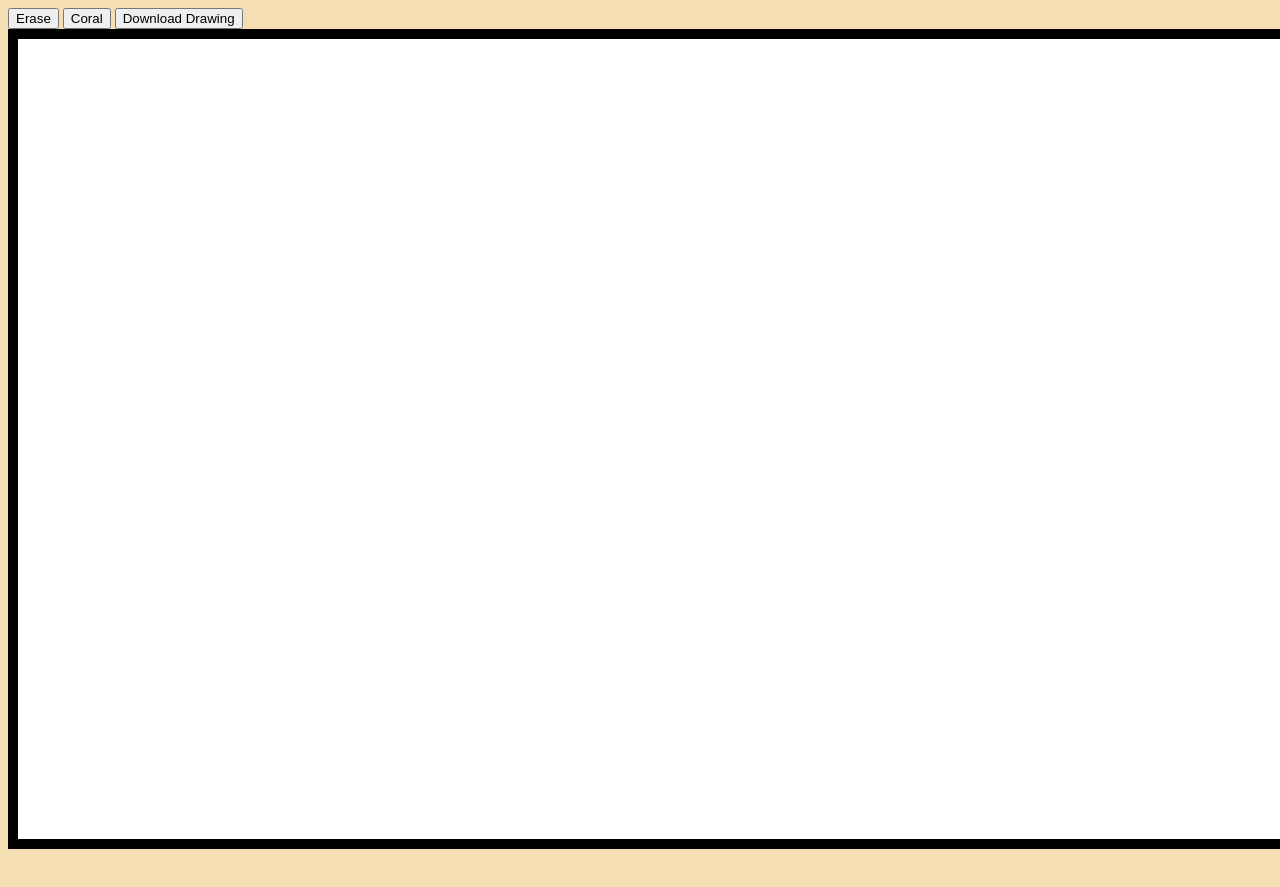
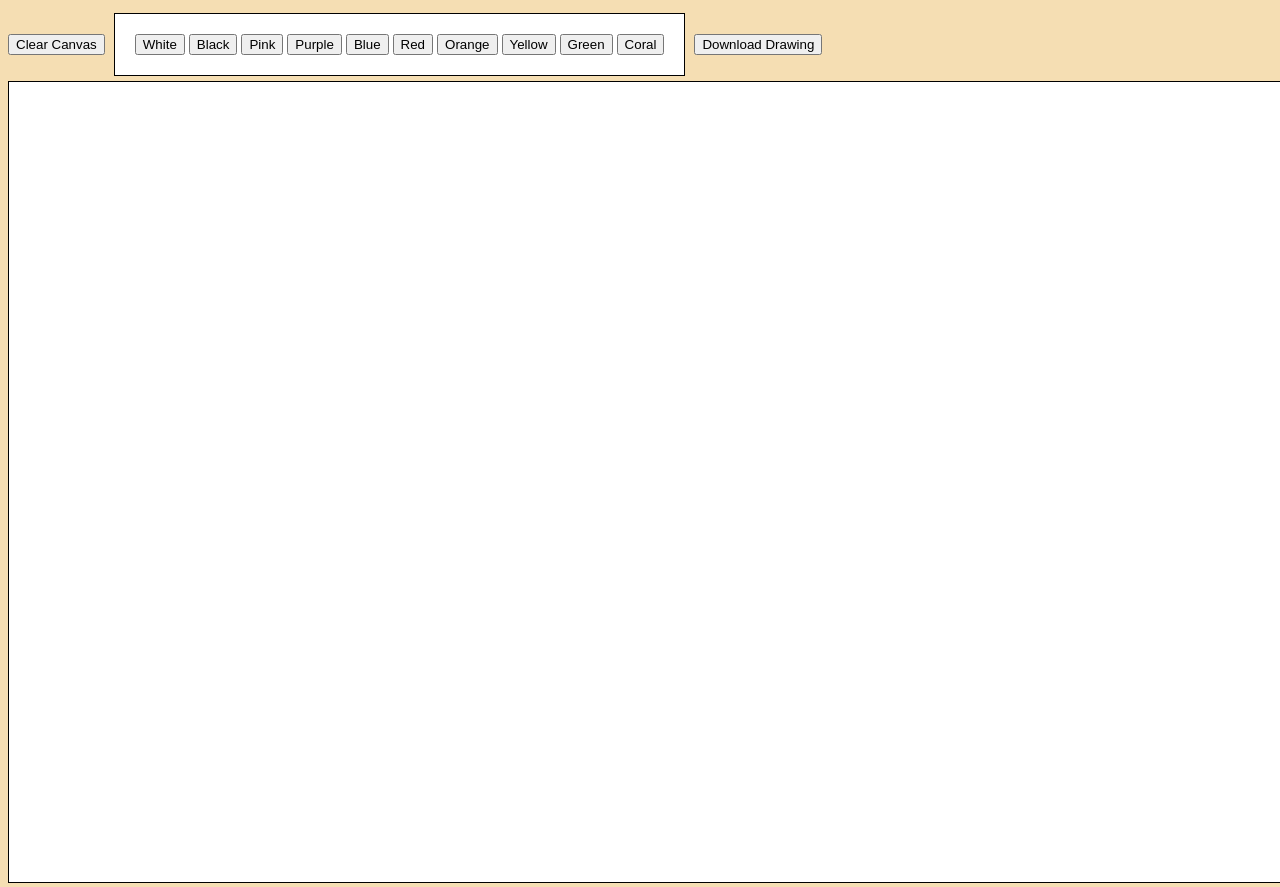
Before and after one commit to kateyeager/pictionary-game, a plain HTML site: page index.html in a window 1280 px wide. Before the commit the page ends 853 px from the top, so only its background shows below. Drawn offline with nearby package versions, Linux system fonts and the light colour scheme.

Commit message:
adding additional colors/buttons

```diff
--- a/index.html
+++ b/index.html
@@ -2,14 +2,26 @@
 <html lang="en" >
 <head>
   <meta charset="UTF-8">
-  <title>CodePen - Pictionary Game</title>
+  <title>Super Simple Pictionary Game</title>
   <link rel="stylesheet" href="./style.css">
 
 </head>
 <body>
 <!-- partial:index.partial.html -->
-<button id="erase">Erase</button>
-<button id="coral">Coral</button>
+<button id="erase">Clear Canvas</button>
+<!-- Colors Palette/buttons -->
+<div class="colors">
+  <button id="white">White</button>
+  <button id="black">Black</button>
+  <button id="pink">Pink</button>
+  <button id="purple">Purple</button>
+  <button id="blue">Blue</button>
+  <button id="red">Red</button>
+  <button id="orange">Orange</button>
+  <button id="yellow">Yellow</button>
+  <button id="green">Green</button>
+  <button id="coral">Coral</button>
+  </div>
 <button id="download">Download Drawing</button>
 
 <!-- <canvas width=600 height=300></canvas> -->
--- a/script.js
+++ b/script.js
@@ -63,18 +63,75 @@ canvas.addEventListener("mouseup", function(e) {
 });
 
 // Get buttons
+const blackButton = document.querySelector("#black");
+const whiteButton = document.querySelector('#white');
+const coralButton = document.querySelector('#coral');
+const redButton = document.querySelector('#red');
+const orangeButton = document.querySelector('#orange');
+const yellowButton = document.querySelector('#yellow');
+const greenButton = document.querySelector('#green');
+const blueButton = document.querySelector('#blue');
+const purpleButton = document.querySelector('#purple');
+const pinkButton = document.querySelector('#pink');
 const clearButton = document.querySelector('#erase');
-const coralButton = document.querySelector('#coral');
+
 
 // Erase
 clearButton.addEventListener('click', () => {
     ctx.clearRect(0, 0, canvas.width, canvas.height);
 });
 
+// Change color to black
+blackButton.addEventListener('click', () => {
+    ctx.strokeStyle = '#161a1d';
+} );
+
+// Change color to white
+whiteButton.addEventListener('click', () => {
+    ctx.strokeStyle = 'white';
+} );
+
 // Change color to Coral
 coralButton.addEventListener('click', () => {
   ctx.strokeStyle = '#FF7F50';
 });
+
+// Change color to red
+redButton.addEventListener('click', () => {
+  ctx.strokeStyle = '#ff0c2c';
+});
+
+// Change color to orange
+orangeButton.addEventListener('click', () => {
+  ctx.strokeStyle = '#F58e16';
+});
+
+// Change color to yellow
+yellowButton.addEventListener('click', () => {
+  ctx.strokeStyle = '#FFFF00';
+});
+
+// Change color to green
+greenButton.addEventListener('click', () => {
+  ctx.strokeStyle = '#29ca40';
+});
+
+// Change color to blue
+blueButton.addEventListener('click', () => {
+  ctx.strokeStyle = '#0c43ff';
+});
+
+// Change color to purple
+purpleButton.addEventListener('click', () => {
+  ctx.strokeStyle = '#8000ff';
+});
+
+// Change color to pink
+pinkButton.addEventListener('click', () => {
+  ctx.strokeStyle = '#ff00ff';
+});
+
+
 
 // Download Button
 downloadButton.addEventListener('click', () => {
--- a/style.css
+++ b/style.css
@@ -1,11 +1,23 @@
 body {
   height: 100vh;
+  width: 100vw;
   background-color: wheat;
+
 }
 
 canvas {
+
   background: white;
-  border: 10px solid black;
+border: solid black 1px;
 }
 
-/* botton#download */
+/* Color Palette Container */
+.colors {
+  background-color: white;
+  border: solid black 1px;
+  padding: 20px;
+  display: inline-block;
+  margin: 5px;
+}
+
+/* button#download */
```
